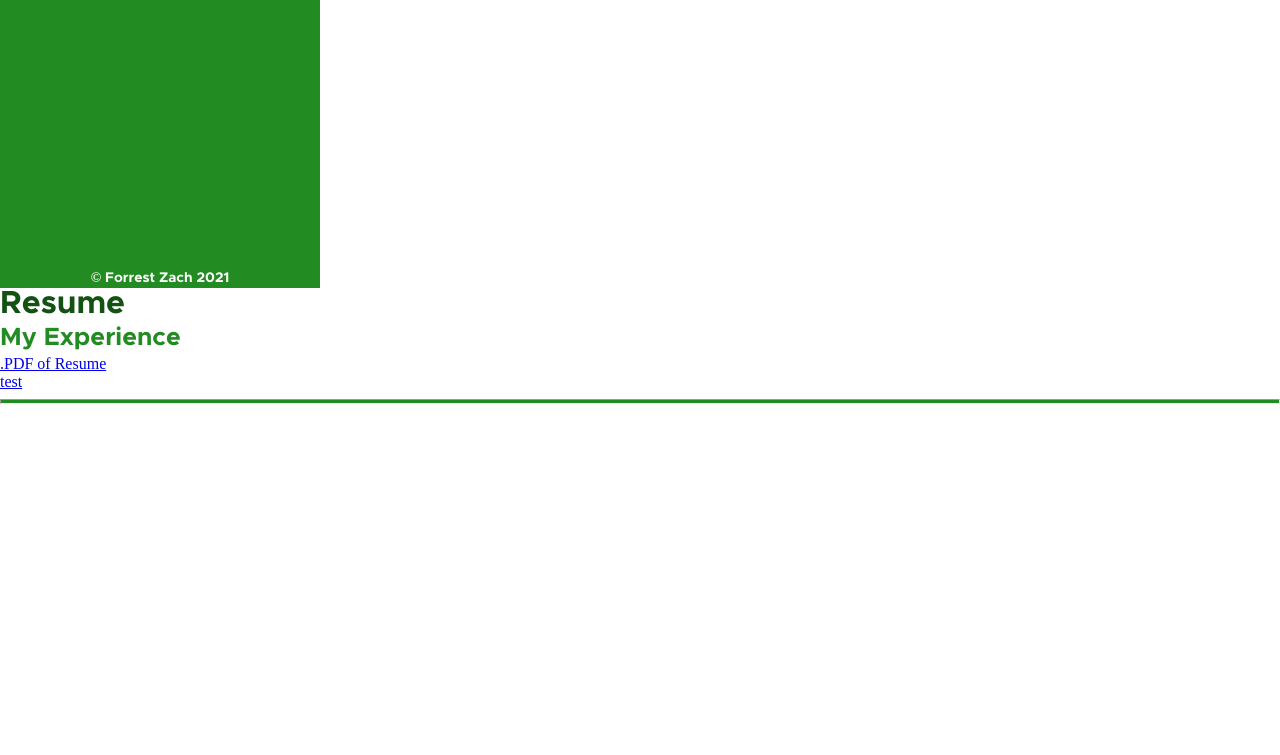
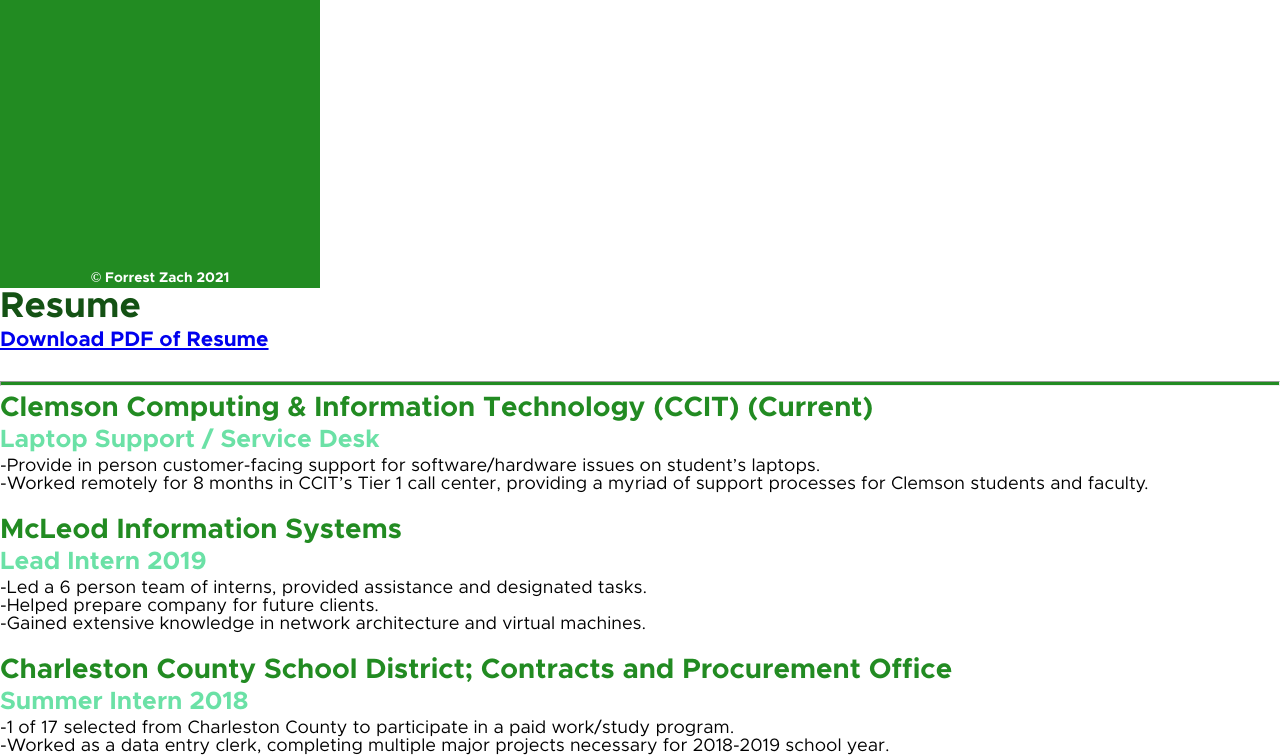
Before and after one commit to forrestzach/Gatsby-Practice-Site, a Gatsby site: page /resume in a window 1280 px wide. Shown: the part 512-1267 px from the top of the page. Before the commit the page ends 916 px from the top, so only its background shows below. Built offline with nearby package versions, Linux system fonts and the light colour scheme; Gatsby itself is replaced by a stand-in of ours.

Commit message:
Completed pages and fixed download link

```diff
--- a/src/components/layout.module.css
+++ b/src/components/layout.module.css
@@ -7,7 +7,7 @@
 p{
   margin: 0;
   padding: 0;
-  font-size: 16px;
+  font-size: 18px;
   font-family: Metropolis;
   font-weight: normal;
   /* overflow-x: hidden;  */
@@ -24,7 +24,7 @@
   margin-top: 5px;
   margin-bottom: 5px;
   padding: 0px;
-  font-size: 25px;
+  font-size: 28px;
   font-family: Metropolis;
   font-weight: bold;
   color: var(--green700);
@@ -35,7 +35,7 @@
   margin-top: 5px;
   margin-bottom: 5px;
   padding: 0px;
-  font-size: 22px;
+  font-size: 25px;
   font-family: Metropolis;
   font-weight: bold;
   color: var(--seafoam400);
@@ -46,7 +46,7 @@
   margin-top: 5px;
   margin-bottom: 5px;
   padding: 0px;
-  font-size: 18px;
+  font-size: 21px;
   font-family: Metropolis;
   font-weight: bold;
   color: var(--seafoam600);
@@ -118,7 +118,7 @@
 .heading {
   margin: 0px;
   padding: 0px;
-  font-size: 32px;
+  font-size: 36px;
   font-family: Metropolis;
   font-weight: bold;
   color: var(--green800);
--- a/src/pages/resume.js
+++ b/src/pages/resume.js
@@ -1,12 +1,32 @@
 import * as React from 'react'
 import Layout from '../components/layout'
+import resumeFile from "../files/FZ_Resume_3-29-2021.pdf"
 const ResumePage = () => {
   return (
     <Layout pageTitle="Resume">
-      <h1>My Experience</h1>
-      <a href={"../files/FZ_Resume_3-29-2021.pdf"} download>.PDF of Resume</a> <br/>
-      <a href={`../files/test.txt`} download>test</a>
+      <h3><a href={resumeFile} download>Download PDF of Resume</a> </h3><br/>
       <hr/>
+      <h1>Clemson Computing &amp; Information Technology (CCIT) (Current) </h1>
+      <h2>Laptop Support / Service Desk</h2>
+      <p>
+        -Provide in person customer-facing support for software/hardware issues on student’s laptops.
+        <br/>-Worked remotely for 8 months in CCIT’s Tier 1 call center, providing a myriad of support processes for Clemson students and faculty.
+      </p>
+      <br/>
+      <h1>McLeod Information Systems</h1>
+      <h2>Lead Intern 2019</h2>
+      <p>
+        -Led a 6 person team of interns, provided assistance and designated tasks.<br/>
+        -Helped prepare company for future clients.<br/>
+        -Gained extensive knowledge in network architecture and virtual machines.
+      </p>
+      <br/>
+      <h1>Charleston County School District; Contracts and Procurement Office</h1>
+      <h2>Summer Intern 2018</h2>
+      <p>
+        -1 of 17 selected from Charleston County to participate in a paid work/study program.<br/>
+        -Worked as a data entry clerk, completing multiple major projects necessary for 2018-2019 school year.
+      </p>
     </Layout>
   )
 }
```
Also changed, not shown: src/pages/index.js (+14 -2 lines).
